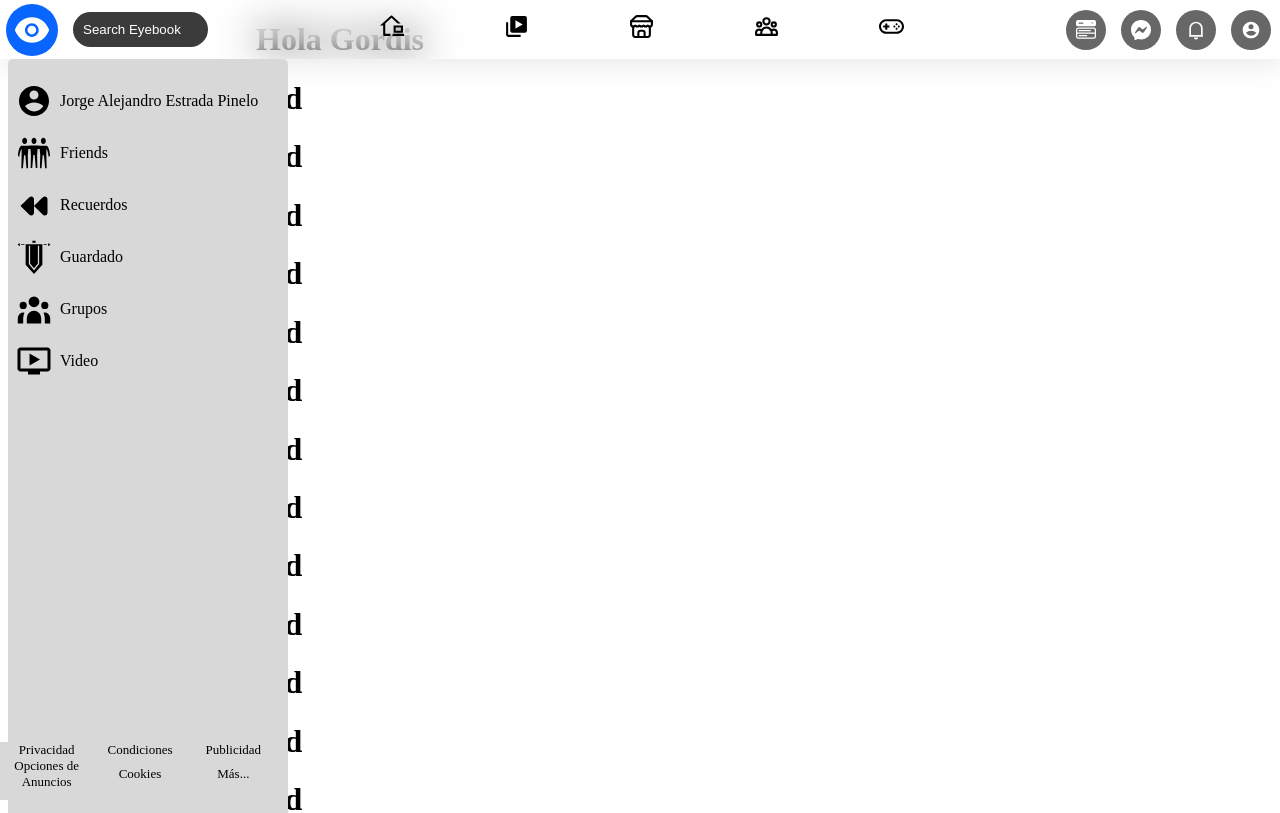
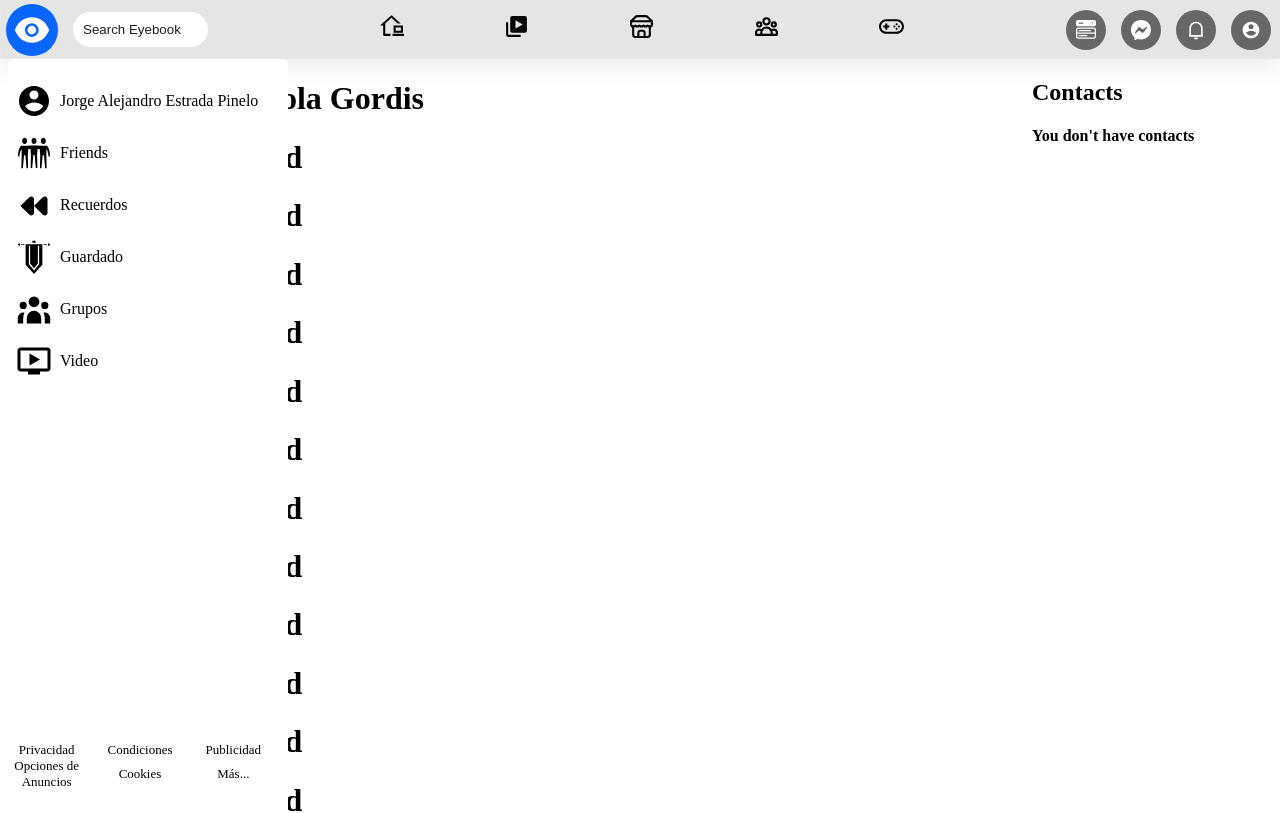
Before and after one commit to IIJorgeEstradaII/Eyebook, a React (Vite) app: page / in a window 1280 px wide. Shown: the top 813 px of the page. Built offline with nearby package versions, Linux system fonts and the light colour scheme.

Commit message:
Add Contacts bar

```diff
--- a/src/App.tsx
+++ b/src/App.tsx
@@ -2,6 +2,7 @@ import { Navbar } from "./components/Navbar"
 import { useState } from "react"
 import { SideBar } from "./components/SideBar"
 import "./assets/styles/landing.css"
+import { FriendsBar } from "./components/FriendsBar"
 
 function App() {
 
@@ -49,7 +50,9 @@ function App() {
 
           <h1>asd</h1>
         </div>
-
+        <div className="grid-item4">
+          <FriendsBar/>
+      </div>
       </div>
     </>
   )
--- /dev/null
+++ b/src/assets/styles/friends-bar.css
@@ -0,0 +1,4 @@
+.friends-bar{
+  position: fixed;
+  margin: 0 8px;
+}
--- a/src/assets/styles/landing.css
+++ b/src/assets/styles/landing.css
@@ -7,3 +7,11 @@
   grid-column-start: 1;
   grid-column-end: 4;
 }
+
+.grid-item2{
+  margin-top: 59px;
+}
+
+.grid-item4{
+  margin-top: 59px;
+}
--- a/src/assets/styles/navbar.css
+++ b/src/assets/styles/navbar.css
@@ -3,7 +3,7 @@
   justify-content: space-between;
   align-items: center;
 
-  background: rgba(255, 255, 255, 0.1);
+  background: rgba(0, 0, 0, 0.1);
   box-shadow: 0 4px 30px rgba(0, 0, 0, 0.1);
   backdrop-filter: blur(20px);
   -webkit-backdrop-filter: blur(20px);
@@ -38,13 +38,13 @@
 }
 
 .search-input{
-  color: white;
+  color: rgb(0, 0, 0);
   width: 115px;
   text-decoration: none;
   border: none;
   padding-block: 0px;
   padding-inline: 0px;
-  background-color: rgb(59, 59, 59);
+  background-color: rgb(255, 255, 255);
   padding: 10px;
   outline: none;
   box-shadow: none;
@@ -52,5 +52,5 @@
 }
 
 .search-input::placeholder{
-  color: white;
+  color: rgb(32, 32, 32);
 }
--- a/src/assets/styles/sidebar.css
+++ b/src/assets/styles/sidebar.css
@@ -3,7 +3,7 @@
   width: 280px;
   position: fixed;
   top: 59px;
-  background-color: #d8d8d8;
+  background-color: #ffffff;
   border-radius: 5px;
   margin: 0 8px;
 }
@@ -26,6 +26,7 @@
 }
 
 .sb-li{
+  user-select: none;
   display: flex;
   align-items: center;
   padding: 8px;
@@ -51,7 +52,7 @@
   position: fixed;
   bottom: 0;
   left: 0;
-  background-color: #d8d8d8;
+  background-color: #ffffff;
   width: 280px;
   padding: 8 0px;
 }
@@ -70,6 +71,7 @@
 }
 
 .sb-footer-a{
+  user-select: none;
   color: black;
   text-decoration: none;
   width: 280px;
--- /dev/null
+++ b/src/components/FriendsBar.tsx
@@ -0,0 +1,13 @@
+import React from 'react'
+import "../assets/styles/friends-bar.css"
+
+export const FriendsBar = () => {
+  return (
+    <>
+      <div className='friends-bar'>
+        <h2>Contacts</h2>
+        <h4>You don't have contacts</h4>
+      </div>
+    </>
+  )
+}
```
Also changed, not shown: src/assets/styles/reset.css (line endings or trailing spaces).
